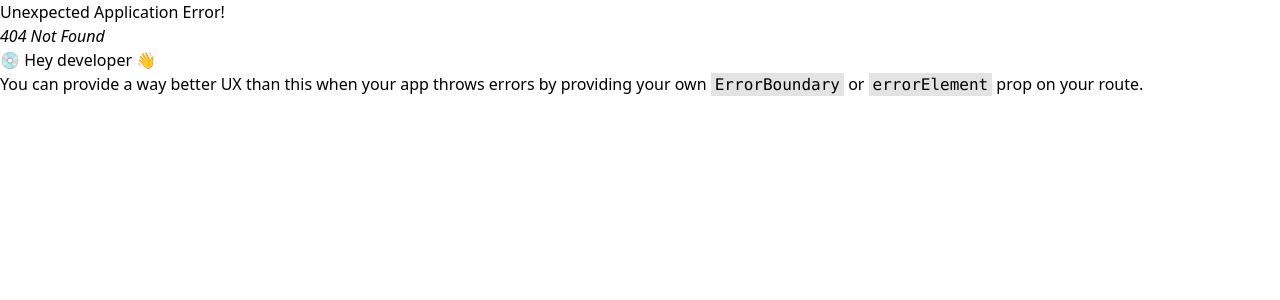
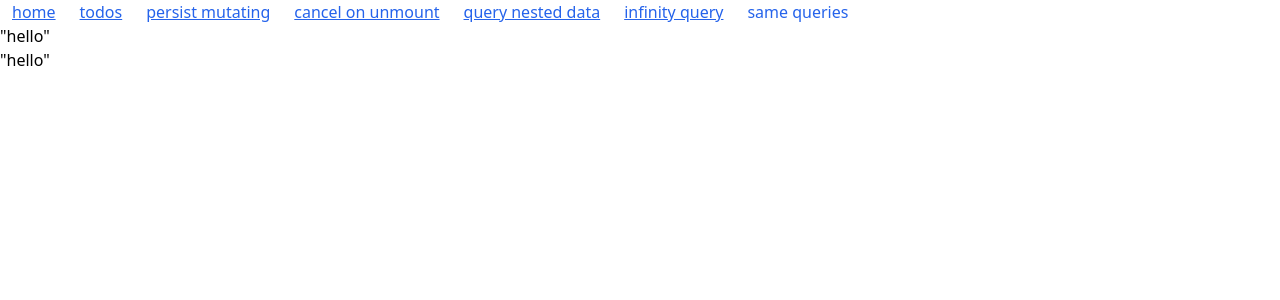
Before and after one commit to domeafavour/hello-react-query, a React (Vite) app: page /same-queries in a window 1280 px wide. Before the commit this address had no page. Shown: the top 300 px of the page. Built offline with nearby package versions, Linux system fonts and the light colour scheme.

Commit message:
Add @types/react-router and create SameQueries component

```diff
--- a/package.json
+++ b/package.json
@@ -22,6 +22,7 @@
   "devDependencies": {
     "@types/react": "^18.2.43",
     "@types/react-dom": "^18.2.17",
+    "@types/react-router": "^5.1.20",
     "@typescript-eslint/eslint-plugin": "^6.14.0",
     "@typescript-eslint/parser": "^6.14.0",
     "@vitejs/plugin-react": "^4.2.1",
--- a/src/Navbar.tsx
+++ b/src/Navbar.tsx
@@ -26,6 +26,10 @@ const paths = [
     path: '/infinity-query',
     name: 'infinity query',
   },
+  {
+    path: '/same-queries',
+    name: 'same queries',
+  },
 ];
 
 export function Navbar() {
--- /dev/null
+++ b/src/SameQueries.tsx
@@ -0,0 +1,34 @@
+import { useQuery } from '@tanstack/react-query';
+
+function useHelloQuery() {
+  return useQuery({
+    queryKey: ['helloQuery'],
+    queryFn: async () => {
+      console.log('query');
+      return 'hello';
+    },
+  });
+}
+
+function HelloQuery() {
+  const { isLoading, data } = useHelloQuery();
+
+  if (isLoading) {
+    return <div>loading...</div>;
+  }
+
+  if (!data) {
+    return <div>noe data</div>;
+  }
+
+  return <div>{JSON.stringify(data)}</div>;
+}
+
+export function SameQueries() {
+  return (
+    <div>
+      <HelloQuery />
+      <HelloQuery />
+    </div>
+  );
+}
--- a/src/router.tsx
+++ b/src/router.tsx
@@ -8,6 +8,7 @@ import { CancelOnUnmount } from './CancelOnUnmount';
 import { InfinityQuery } from './InfinityQuery';
 import { PersistMutating } from './PersistMutating';
 import { QueryNestedData } from './QueryNestedData';
+import { SameQueries } from './SameQueries';
 import { Todos } from './Todos';
 
 export const router = createBrowserRouter(
@@ -19,6 +20,7 @@ export const router = createBrowserRouter(
       <Route path="cancel-on-unmount" element={<CancelOnUnmount />} />
       <Route path="query-nested-data" element={<QueryNestedData />} />
       <Route path="infinity-query" element={<InfinityQuery />} />
+      <Route path="same-queries" element={<SameQueries />} />
     </Route>
   )
 );
```
Also changed, not shown: 1 other file (tests, documents, lock files or other folders).
